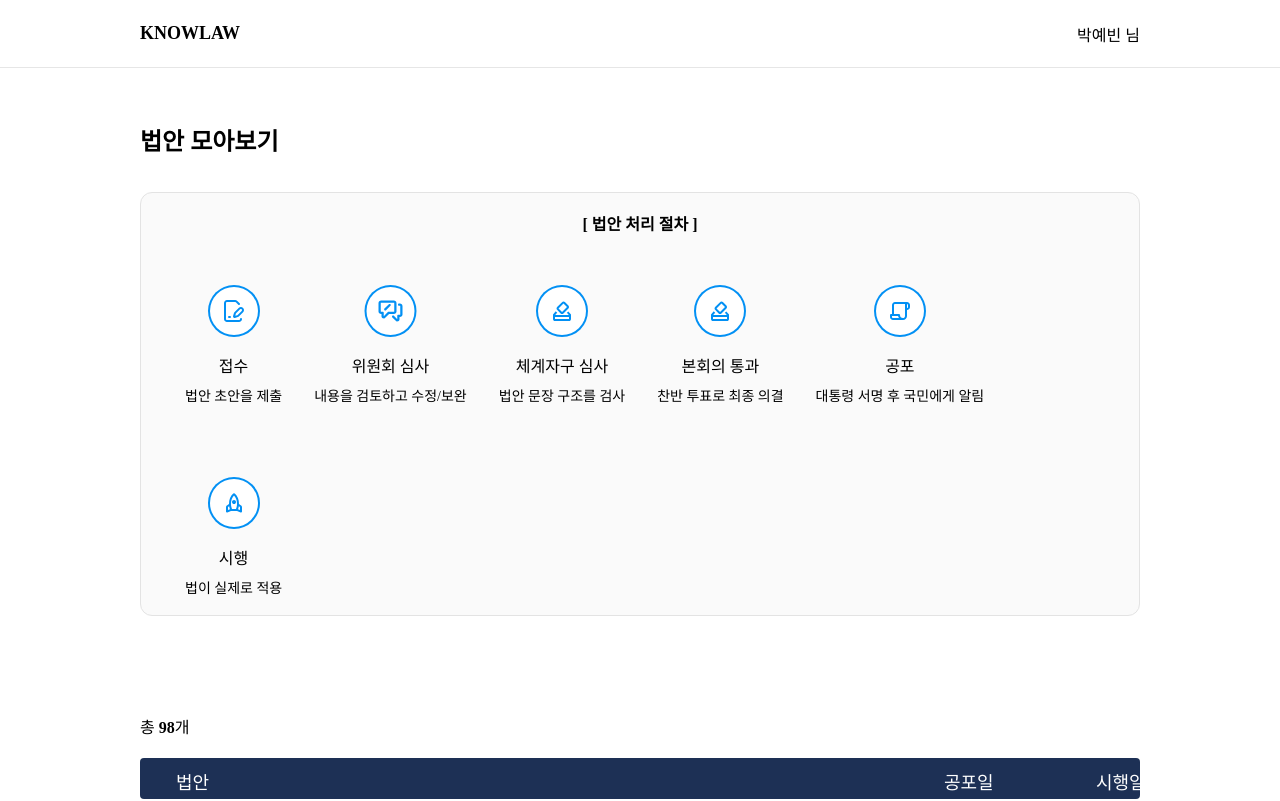
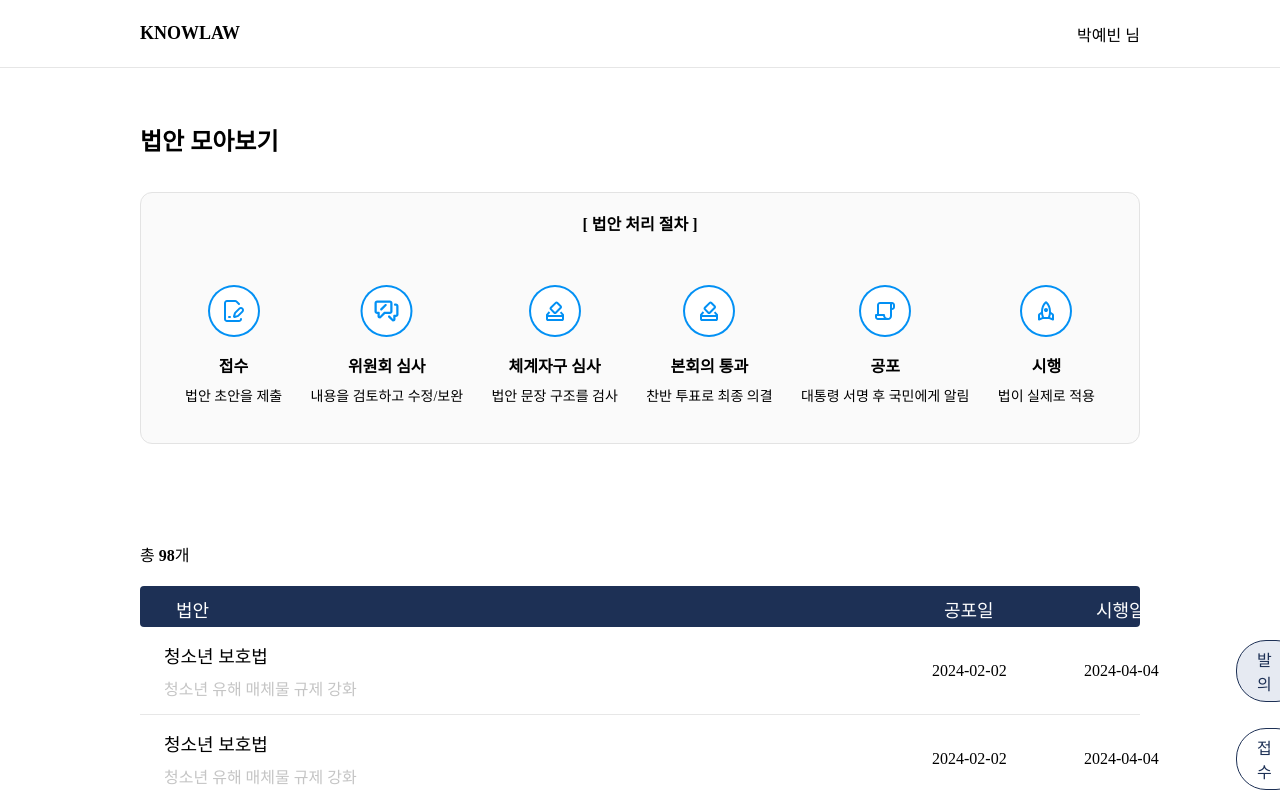
Before and after one commit to 2025-DSM-1/dsm_FE, a React (Vite) app: page /bill/list in a window 1280 px wide. Shown: the top 801 px of the page. Built offline with nearby package versions, Linux system fonts and the light colour scheme.

Commit message:
style :: 법안 처리 절차 간격 수정

```diff
--- a/src/components/Procedure.tsx
+++ b/src/components/Procedure.tsx
@@ -58,14 +58,16 @@ export const Procedure = () => {
 };
 
 const AllContainer = styled.div`
+  width: 100%;
   display: flex;
-  flex-wrap: wrap;
-  gap: 72px 32px;
+  justify-content: space-between;
   align-items: center;
+  padding: 0 0 20px;
 `;
 
 const Title = styled.div`
   font-size: 16px;
+  font-weight: 600;
 `;
 
 const Content = styled.div`
```
